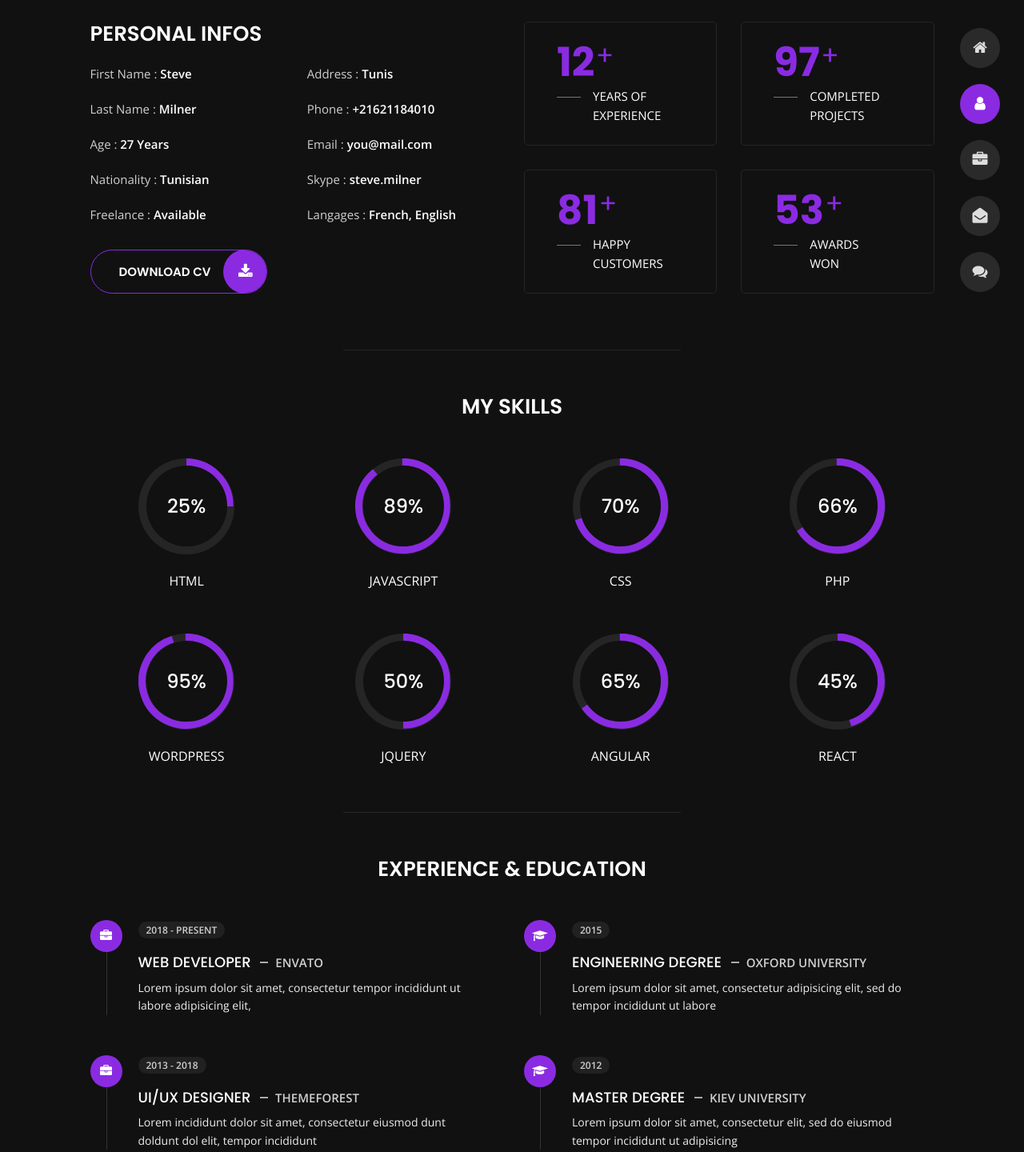
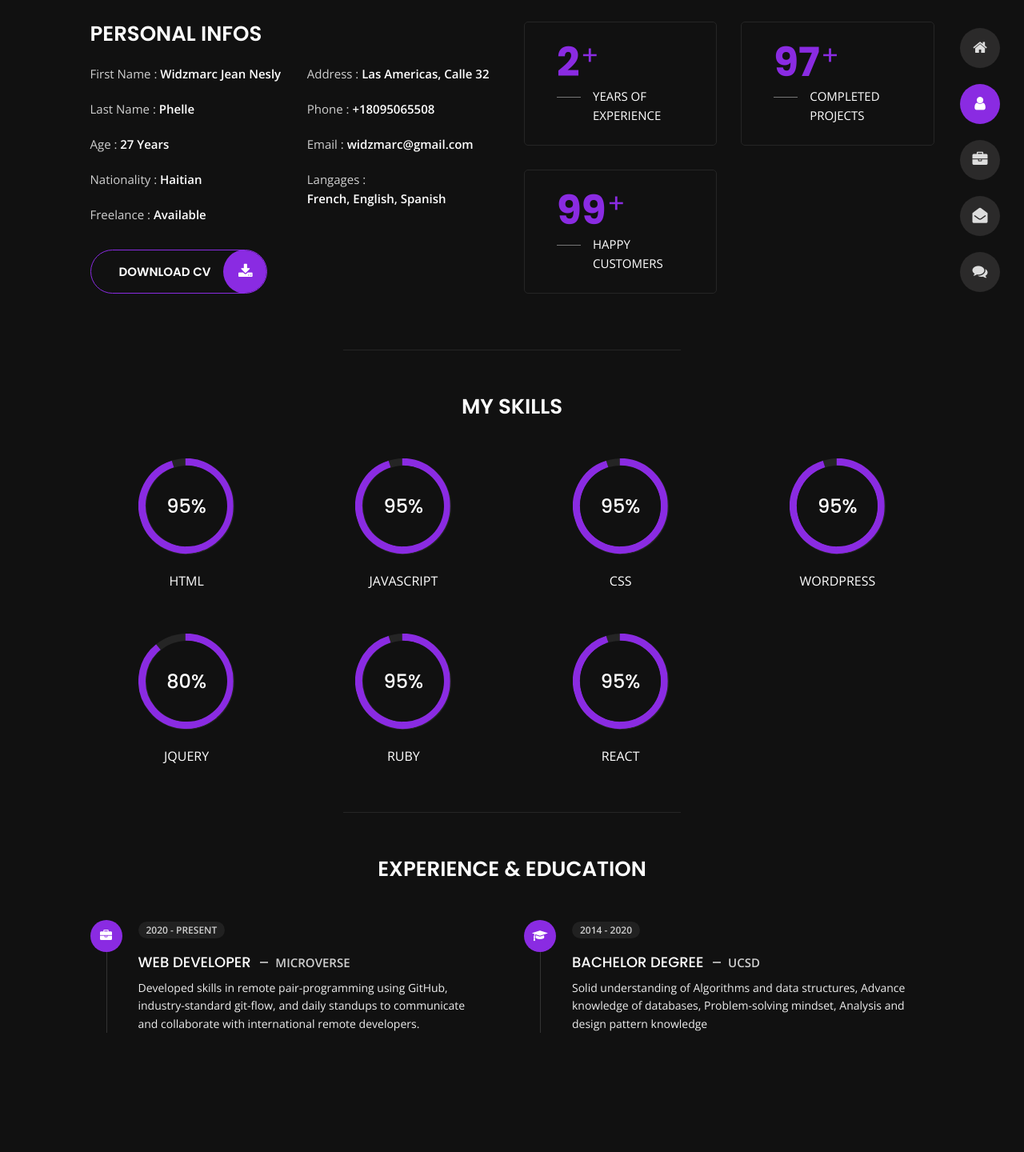
Before and after one commit to widzthedvloper/Dark-Portfolio, a plain HTML site: page about.html in a window 1280 px wide. Shown: the part 200-1640 px from the top of the page at 80% size. After the commit the page ends 1561 px from the top, so only its background shows below. Drawn offline with nearby package versions, Linux system fonts and the light colour scheme.

Commit message:
Complete about me page

```diff
--- a/about.html
+++ b/about.html
@@ -3,7 +3,7 @@
 
 <head>
     <meta charset="utf-8">
-    <title>About - Tunis Personal Portfolio</title>
+    <title>About - Widzmarc Personal Portfolio</title>
     <meta name="viewport" content="width=device-width, initial-scale=1">
 
     <!-- Template Google Fonts -->
@@ -102,24 +102,23 @@
                     </div>
                     <div class="col-6">
                         <ul class="about-list list-unstyled open-sans-font">
-                            <li> <span class="title">first name :</span> <span class="value d-block d-sm-inline-block d-lg-block d-xl-inline-block">Steve</span> </li>
-                            <li> <span class="title">last name :</span> <span class="value d-block d-sm-inline-block d-lg-block d-xl-inline-block">Milner</span> </li>
+                            <li> <span class="title">first name :</span> <span class="value d-block d-sm-inline-block d-lg-block d-xl-inline-block">Widzmarc Jean Nesly</span> </li>
+                            <li> <span class="title">last name :</span> <span class="value d-block d-sm-inline-block d-lg-block d-xl-inline-block">Phelle</span> </li>
                             <li> <span class="title">Age :</span> <span class="value d-block d-sm-inline-block d-lg-block d-xl-inline-block">27 Years</span> </li>
-                            <li> <span class="title">Nationality :</span> <span class="value d-block d-sm-inline-block d-lg-block d-xl-inline-block">Tunisian</span> </li>
+                            <li> <span class="title">Nationality :</span> <span class="value d-block d-sm-inline-block d-lg-block d-xl-inline-block">Haitian</span> </li>
                             <li> <span class="title">Freelance :</span> <span class="value d-block d-sm-inline-block d-lg-block d-xl-inline-block">Available</span> </li>
                         </ul>
                     </div>
                     <div class="col-6">
                         <ul class="about-list list-unstyled open-sans-font">
-                            <li> <span class="title">Address :</span> <span class="value d-block d-sm-inline-block d-lg-block d-xl-inline-block">Tunis</span> </li>
-                            <li> <span class="title">phone :</span> <span class="value d-block d-sm-inline-block d-lg-block d-xl-inline-block">+21621184010</span> </li>
-                            <li> <span class="title">Email :</span> <span class="value d-block d-sm-inline-block d-lg-block d-xl-inline-block">you@mail.com</span> </li>
-                            <li> <span class="title">Skype :</span> <span class="value d-block d-sm-inline-block d-lg-block d-xl-inline-block">steve.milner</span> </li>
-                            <li> <span class="title">langages :</span> <span class="value d-block d-sm-inline-block d-lg-block d-xl-inline-block">French, English</span> </li>
+                            <li> <span class="title">Address :</span> <span class="value d-block d-sm-inline-block d-lg-block d-xl-inline-block">Las Americas, Calle 32</span> </li>
+                            <li> <span class="title">phone :</span> <span class="value d-block d-sm-inline-block d-lg-block d-xl-inline-block">+18095065508</span> </li>
+                            <li> <span class="title">Email :</span> <span class="value d-block d-sm-inline-block d-lg-block d-xl-inline-block">widzmarc@gmail.com</span> </li>
+                            <li> <span class="title">langages :</span> <span class="value d-block d-sm-inline-block d-lg-block d-xl-inline-block">French, English, Spanish</span> </li>
                         </ul>
                     </div>
                     <div class="col-12 mt-3">
-                        <a class="button" href="#">
+                        <a class="button" href="./CV/resume.pdf" download>
                             <span class="button-text">Download CV</span>
                             <span class="button-icon fa fa-download"></span>
                         </a>
@@ -132,7 +131,7 @@
                 <div class="row">
                     <div class="col-6">
                         <div class="box-stats with-margin">
-                            <h3 class="poppins-font position-relative">12</h3>
+                            <h3 class="poppins-font position-relative">2</h3>
                             <p class="open-sans-font m-0 position-relative text-uppercase">years of <span class="d-block">experience</span></p>
                         </div>
                     </div>
@@ -144,16 +143,16 @@
                     </div>
                     <div class="col-6">
                         <div class="box-stats">
-                            <h3 class="poppins-font position-relative">81</h3>
+                            <h3 class="poppins-font position-relative">99</h3>
                             <p class="open-sans-font m-0 position-relative text-uppercase">Happy<span class="d-block">customers</span></p>
                         </div>
                     </div>
-                    <div class="col-6">
+                    <!-- <div class="col-6">
                         <div class="box-stats">
-                            <h3 class="poppins-font position-relative">53</h3>
+                            <h3 class="poppins-font position-relative">0</h3>
                             <p class="open-sans-font m-0 position-relative text-uppercase">awards <span class="d-block">won</span></p>
                         </div>
-                    </div>
+                    </div> -->
                 </div>
             </div>
             <!-- Boxes Ends -->
@@ -165,8 +164,8 @@
                 <h3 class="text-uppercase pb-4 pb-sm-5 mb-3 mb-sm-0 text-left text-sm-center custom-title ft-wt-600">My Skills</h3>
             </div>
             <div class="col-6 col-md-3 mb-3 mb-sm-5">
-                <div class="c100 p25">
-                    <span>25%</span>
+                <div class="c100 p95">
+                    <span>95%</span>
                     <div class="slice">
                         <div class="bar"></div>
                         <div class="fill"></div>
@@ -175,8 +174,8 @@
                 <h6 class="text-uppercase open-sans-font text-center mt-2 mt-sm-4">html</h6>
             </div>
             <div class="col-6 col-md-3 mb-3 mb-sm-5">
-                <div class="c100 p89">
-                    <span>89%</span>
+                <div class="c100 p95">
+                    <span>95%</span>
                     <div class="slice">
                         <div class="bar"></div>
                         <div class="fill"></div>
@@ -185,8 +184,8 @@
                 <h6 class="text-uppercase open-sans-font text-center mt-2 mt-sm-4">javascript</h6>
             </div>
             <div class="col-6 col-md-3 mb-3 mb-sm-5">
-                <div class="c100 p70">
-                    <span>70%</span>
+                <div class="c100 p95">
+                    <span>95%</span>
                     <div class="slice">
                         <div class="bar"></div>
                         <div class="fill"></div>
@@ -194,7 +193,7 @@
                 </div>
                 <h6 class="text-uppercase open-sans-font text-center mt-2 mt-sm-4">css</h6>
             </div>
-            <div class="col-6 col-md-3 mb-3 mb-sm-5">
+            <!-- <div class="col-6 col-md-3 mb-3 mb-sm-5">
                 <div class="c100 p66">
                     <span>66%</span>
                     <div class="slice">
@@ -203,7 +202,7 @@
                     </div>
                 </div>
                 <h6 class="text-uppercase open-sans-font text-center mt-2 mt-sm-4">php</h6>
-            </div>
+            </div> -->
             <div class="col-6 col-md-3 mb-3 mb-sm-5">
                 <div class="c100 p95">
                     <span>95%</span>
@@ -215,8 +214,8 @@
                 <h6 class="text-uppercase open-sans-font text-center mt-2 mt-sm-4">wordpress</h6>
             </div>
             <div class="col-6 col-md-3 mb-3 mb-sm-5">
-                <div class="c100 p50">
-                    <span>50%</span>
+                <div class="c100 p89">
+                    <span>80%</span>
                     <div class="slice">
                         <div class="bar"></div>
                         <div class="fill"></div>
@@ -225,18 +224,18 @@
                 <h6 class="text-uppercase open-sans-font text-center mt-2 mt-sm-4">jquery</h6>
             </div>
             <div class="col-6 col-md-3 mb-3 mb-sm-5">
-                <div class="c100 p65">
-                    <span>65%</span>
+                <div class="c100 p95">
+                    <span>95%</span>
                     <div class="slice">
                         <div class="bar"></div>
                         <div class="fill"></div>
                     </div>
                 </div>
-                <h6 class="text-uppercase open-sans-font text-center mt-2 mt-sm-4">angular</h6>
+                <h6 class="text-uppercase open-sans-font text-center mt-2 mt-sm-4">ruby</h6>
             </div>
             <div class="col-6 col-md-3 mb-3 mb-sm-5">
-                <div class="c100 p45">
-                    <span>45%</span>
+                <div class="c100 p95">
+                    <span>95%</span>
                     <div class="slice">
                         <div class="bar"></div>
                         <div class="fill"></div>
@@ -259,11 +258,11 @@
                             <div class="icon">
                                 <i class="fa fa-briefcase"></i>
                             </div>
-                            <span class="time open-sans-font text-uppercase">2018 - Present</span>
-                            <h5 class="poppins-font text-uppercase">Web Developer <span class="place open-sans-font">Envato</span></h5>
-                            <p class="open-sans-font">Lorem ipsum dolor sit amet, consectetur tempor incididunt ut labore adipisicing elit, </p>
+                            <span class="time open-sans-font text-uppercase">2020 - Present</span>
+                            <h5 class="poppins-font text-uppercase">Web Developer <span class="place open-sans-font">Microverse</span></h5>
+                            <p class="open-sans-font">Developed skills in remote pair-programming using GitHub, industry-standard git-flow, and daily standups to communicate and collaborate with international remote developers.</p>
                         </li>
-                        <li>
+                        <!-- <li>
                             <div class="icon">
                                 <i class="fa fa-briefcase"></i>
                             </div>
@@ -278,7 +277,7 @@
                             <span class="time open-sans-font text-uppercase">2005 - 2013</span>
                             <h5 class="poppins-font text-uppercase">Consultant <span class="place open-sans-font">Videohive</span></h5>
                             <p class="open-sans-font">Lorem ipsum dolor sit amet, tempor incididunt ut laboreconsectetur elit, sed do eiusmod tempor duntt</p>
-                        </li>
+                        </li> -->
                     </ul>
                 </div>
             </div>
@@ -289,11 +288,11 @@
                             <div class="icon">
                                 <i class="fa fa-graduation-cap"></i>
                             </div>
-                            <span class="time open-sans-font text-uppercase">2015</span>
-                            <h5 class="poppins-font text-uppercase">Engineering Degree <span class="place open-sans-font">Oxford University</span></h5>
-                            <p class="open-sans-font">Lorem ipsum dolor sit amet, consectetur adipisicing elit, sed do tempor incididunt ut labore</p>
+                            <span class="time open-sans-font text-uppercase">2014 - 2020</span>
+                            <h5 class="poppins-font text-uppercase">Bachelor Degree <span class="place open-sans-font">UCSD</span></h5>
+                            <p class="open-sans-font">Solid understanding of Algorithms and data structures, Advance knowledge of databases, Problem-solving mindset, Analysis and design pattern knowledge </p>
                         </li>
-                        <li>
+                        <!-- <li>
                             <div class="icon">
                                 <i class="fa fa-graduation-cap"></i>
                             </div>
@@ -308,7 +307,7 @@
                             <span class="time open-sans-font text-uppercase">2009</span>
                             <h5 class="poppins-font text-uppercase">Bachelor Degree <span class="place open-sans-font">Tunis High School</span></h5>
                             <p class="open-sans-font">Lorem ipsum dolor sit amet, consectetur adipisicing elit, sed do eiusmod tempor ut labore</p>
-                        </li>
+                        </li> -->
                     </ul>
                 </div>
             </div>
```
Also changed, not shown: 1 other file.
